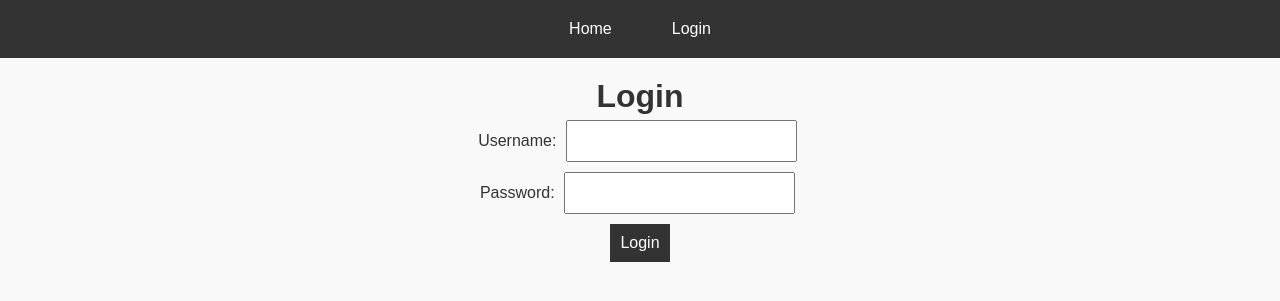
After one commit to fvirani786/FaridCleaners1, a Node server app: template views/login/login.ejs in a window 1280 px wide. The commit adds this page. Shown: the top 301 px of the page. Run offline with Node 20, Linux system fonts and the light colour scheme; the template is opened without the code that fills it, so the values that code supplies are empty; some libraries are stand-ins or nearby versions.

Commit message:
feat:changes

```diff
--- a/public/styles.css
+++ b/public/styles.css
@@ -1,3 +1,10 @@
+/* Basic reset for better cross-browser compatibility */
+* {
+  margin: 0;
+  padding: 0;
+  box-sizing: border-box;
+}
+
 body {
   font-family: Arial, sans-serif;
   margin: 0;
@@ -5,16 +12,85 @@ body {
   display: flex;
   flex-direction: column;
   align-items: center;
+  background-color: #f9f9f9;
+  color: #333;
+}
+
+/* Header styles */
+header {
+  background-color: #333;
+  width: 100%;
+}
+
+header nav {
+  display: flex;
+  justify-content: center;
+  gap: 20px;
+  padding: 10px 0;
+}
+
+header nav a {
+  color: white;
+  text-decoration: none;
+  padding: 10px 20px;
+  border-radius: 5px;
+  transition: background-color 0.3s;
+}
+
+header nav a:hover {
+  background-color: #555;
 }
 
 h1 {
   margin-top: 20px;
+  text-align: center;
 }
 
 form {
   margin-bottom: 20px;
+  display: flex;
+  flex-direction: column;
+  align-items: center;
 }
 
 input, select, button {
   margin: 5px;
+  padding: 10px;
+  font-size: 16px;
 }
+
+button {
+  background-color: #333;
+  color: white;
+  border: none;
+  cursor: pointer;
+  transition: background-color 0.3s;
+}
+
+button:hover {
+  background-color: #555;
+}
+
+ul {
+  list-style-type: none;
+  padding: 0;
+}
+
+ul li {
+  text-align: center;
+  margin: 10px 0;
+}
+
+ul li a {
+  color: #333;
+  text-decoration: none;
+  padding: 10px;
+  border: 1px solid #333;
+  border-radius: 5px;
+  transition: background-color 0.3s, color 0.3s;
+}
+
+ul li a:hover {
+  background-color: #333;
+  color: white;
+}
--- a/server.js
+++ b/server.js
@@ -5,14 +5,15 @@ const passport = require('passport');
 const flash = require('connect-flash');
 const dotenv = require('dotenv');
 const path = require('path');
-const SECRET_SESSION = process.env.SECRET_SESSION;
+const { Service, Review, Store, User } = require('./models'); // Import models
+const logInfo = require('./middleware/logInfo'); // Import logInfo middleware
 
 dotenv.config();
 
 const app = express();
 const PORT = process.env.PORT || 3000;
 
-// // MongoDB Connection
+// MongoDB Connection
 mongoose.connect(process.env.MONGO_URI, { useNewUrlParser: true, useUnifiedTopology: true })
   .then(() => console.log('MongoDB connected'))
   .catch(err => console.log(err));
@@ -25,7 +26,7 @@ app.use(express.urlencoded({ extended: false }));
 app.use(express.json());
 app.use(express.static(path.join(__dirname, 'public')));
 
-// // Session
+// Session
 app.use(session({
   secret: process.env.SECRET_SESSION,
   resave: false,
@@ -51,36 +52,68 @@ app.use((req, res, next) => {
 app.set('view engine', 'ejs');
 
 // Routes
-// app.get('/fruits', (req, res) => {
-//     // send index.ejs with array of fruits
-//     res.render('fruits/index', { allFruits: fruits });
-// });
-// Routes
-app.get('/', (req, res) => {
+app.get('/', async (req, res) => {
+  try {
+    const services = await Service.find({});
+    const stores = await Store.find({});
+    res.render('index', { services, stores });
+  } catch (error) {
+    console.error('Error fetching data:', error);
+    res.status(500).send('Internal Server Error');
+  }
+});
 
-    res.render('index'); // Render the index.ejs template
-  });
+// Correct /login route to render login.ejs directly
+app.get('/login', (req, res) => {
+  res.render('login'); // Render the login.ejs template
+});
 
-  app.get('/users', (req, res) => {
+app.get('/users', logInfo, async (req, res) => { // Apply middleware if needed
+  try {
+    const users = await User.find({});
+    res.render('users/index', { users });
+  } catch (error) {
+    console.error('Error fetching data:', error);
+    res.status(500).send('Internal Server Error');
+  }
+});
 
-    res.render('users/index'); // Render the users/index.ejs template
-  });
+app.get('/services', async (req, res) => {
+  try {
+    const services = await Service.find({});
+    res.render('services/index', { services });
+  } catch (error) {
+    console.error('Error fetching data:', error);
+    res.status(500).send('Internal Server Error');
+  }
+});
 
-  app.get('/services', (req, res) => {
+app.get('/stores', async (req, res) => { // Correct route name
+  try {
+    const stores = await Store.find({});
+    res.render('stores/index', { stores });
+  } catch (error) {
+    console.error('Error fetching data:', error);
+    res.status(500).send('Internal Server Error');
+  }
+});
 
-    res.render('services/index'); // Render the services/index.ejs template
-  });
+app.get('/reviews', async (req, res) => {
+  try {
+    const reviews = await Review.find({});
+    res.render('reviews/index', { reviews });
+  } catch (error) {
+    console.error('Error fetching data:', error);
+    res.status(500).send('Internal Server Error');
+  }
+});
 
-  app.get('/stores', (req, res) => {
-
-    res.render('stores/index'); // Render the stores/index.ejs template
-  });
-
-  app.get('/reviews', (req, res) => {
-
-    res.render('reviews/index'); // Render the reviews/index.ejs template
-  });
-
+// POST /login route
+app.post('/login', passport.authenticate('local', {
+  successRedirect: '/',
+  failureRedirect: '/login',
+  failureFlash: true
+}));
 
 // Start Server
 app.listen(PORT, () => {
--- /dev/null
+++ b/views/login/login.ejs
@@ -0,0 +1,30 @@
+<!DOCTYPE html>
+<html>
+<head>
+  <title>Login</title>
+  <link rel="stylesheet" href="/css/styles.css">
+</head>
+<body>
+  <header>
+    <nav>
+      <a href="/">Home</a>
+      <a href="/login">Login</a>
+    </nav>
+  </header>
+  <h1>Login</h1>
+  <% if (error) { %>
+    <div class="error"><%= error %></div>
+  <% } %>
+  <form action="/login" method="post">
+    <div>
+      <label for="username">Username:</label>
+      <input type="text" id="username" name="username" required>
+    </div>
+    <div>
+      <label for="password">Password:</label>
+      <input type="password" id="password" name="password" required>
+    </div>
+    <button type="submit">Login</button>
+  </form>
+</body>
+</html>
```
Also changed, not shown: views/index.ejs (+14 -6 lines), views/login.ejs (deleted, +0 -16 lines), views/review/review.ejs (renamed from views/review.ejs), views/service/service.ejs (renamed from views/service.ejs), views/signup/signup.ejs (renamed from views/signup.ejs), views/users/user.ejs (renamed from views/user.ejs).
